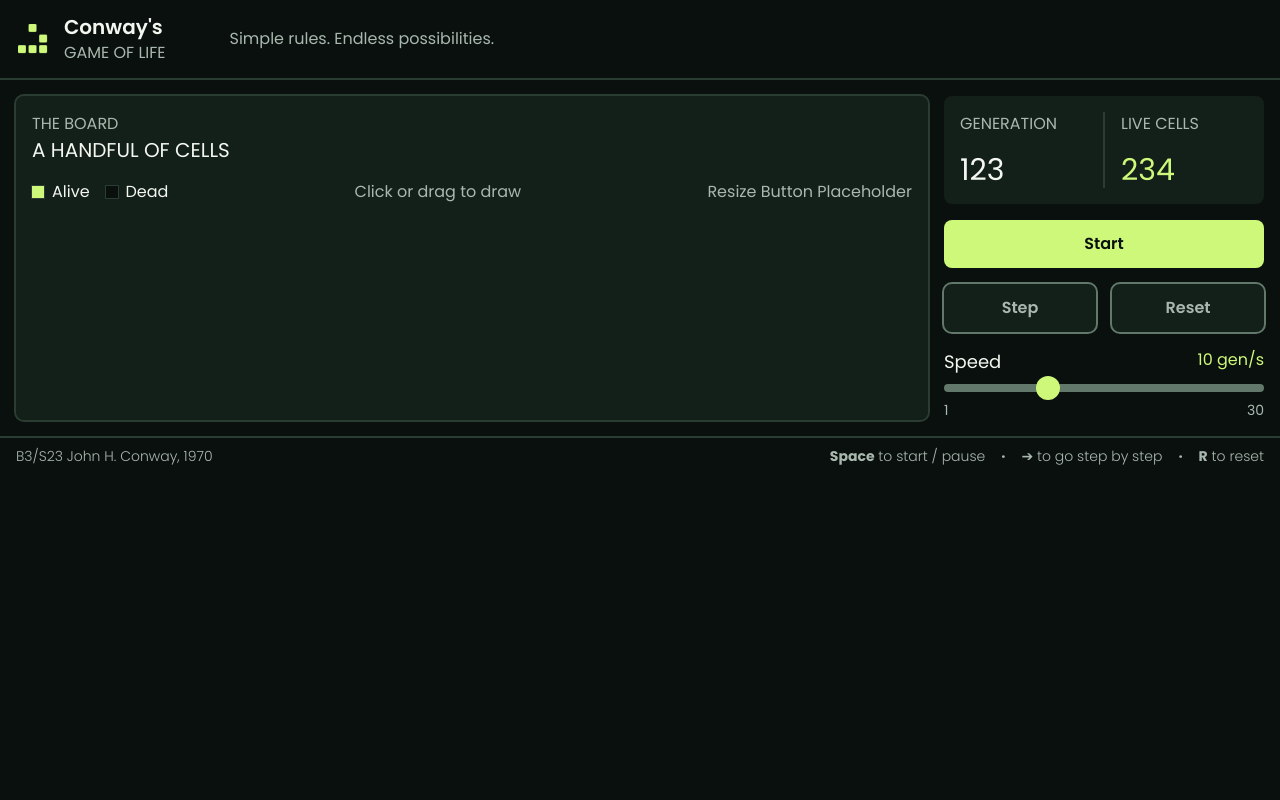
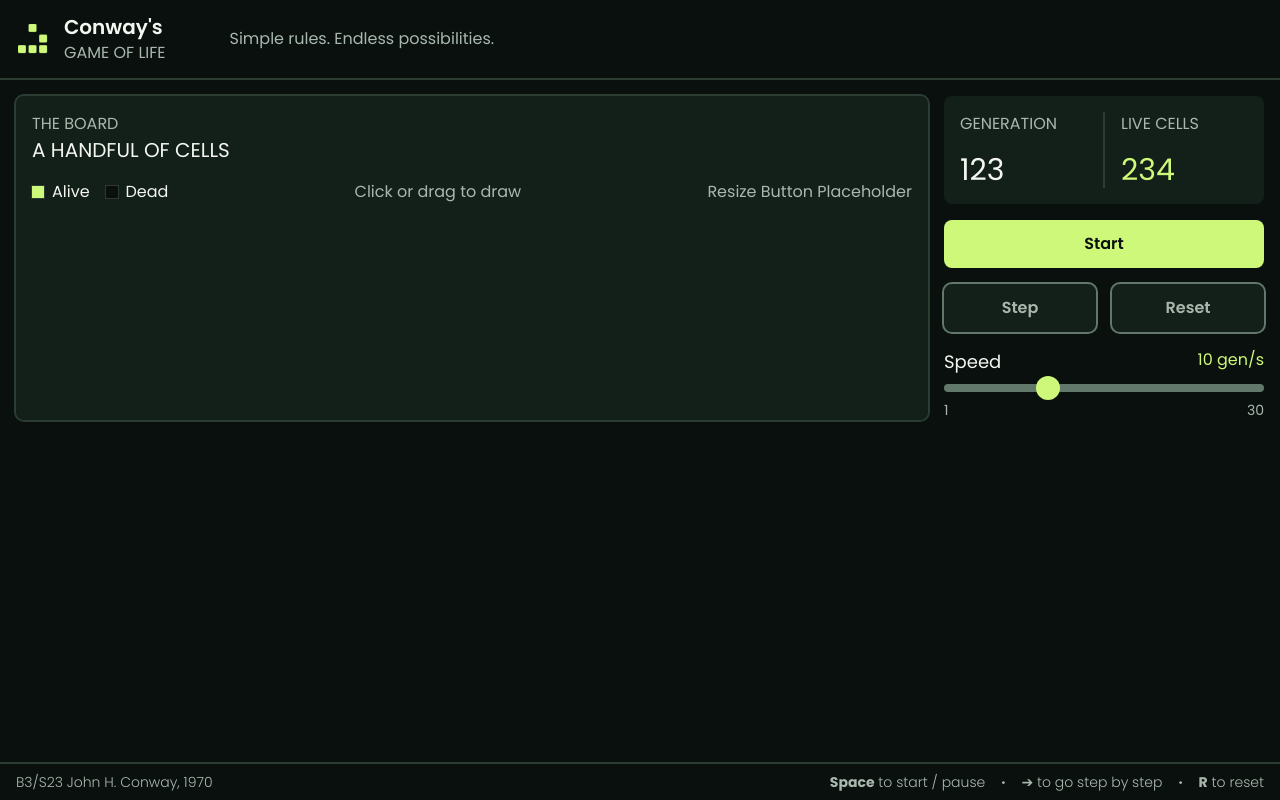
Before and after one commit to StackOverflowIsBetterThanAnyAI/conways-game-of-life, a React (Vite) app: page / in a window 1280 px wide. Built offline with nearby package versions, Linux system fonts and the light colour scheme.

Commit message:
min-h-dvh

```diff
--- a/src/App.tsx
+++ b/src/App.tsx
@@ -4,11 +4,11 @@ import { Main } from './components/main'
 
 const App = () => {
     return (
-        <>
+        <div className="flex min-h-dvh flex-col">
             <Header />
             <Main />
             <Footer />
-        </>
+        </div>
     )
 }
 
```
